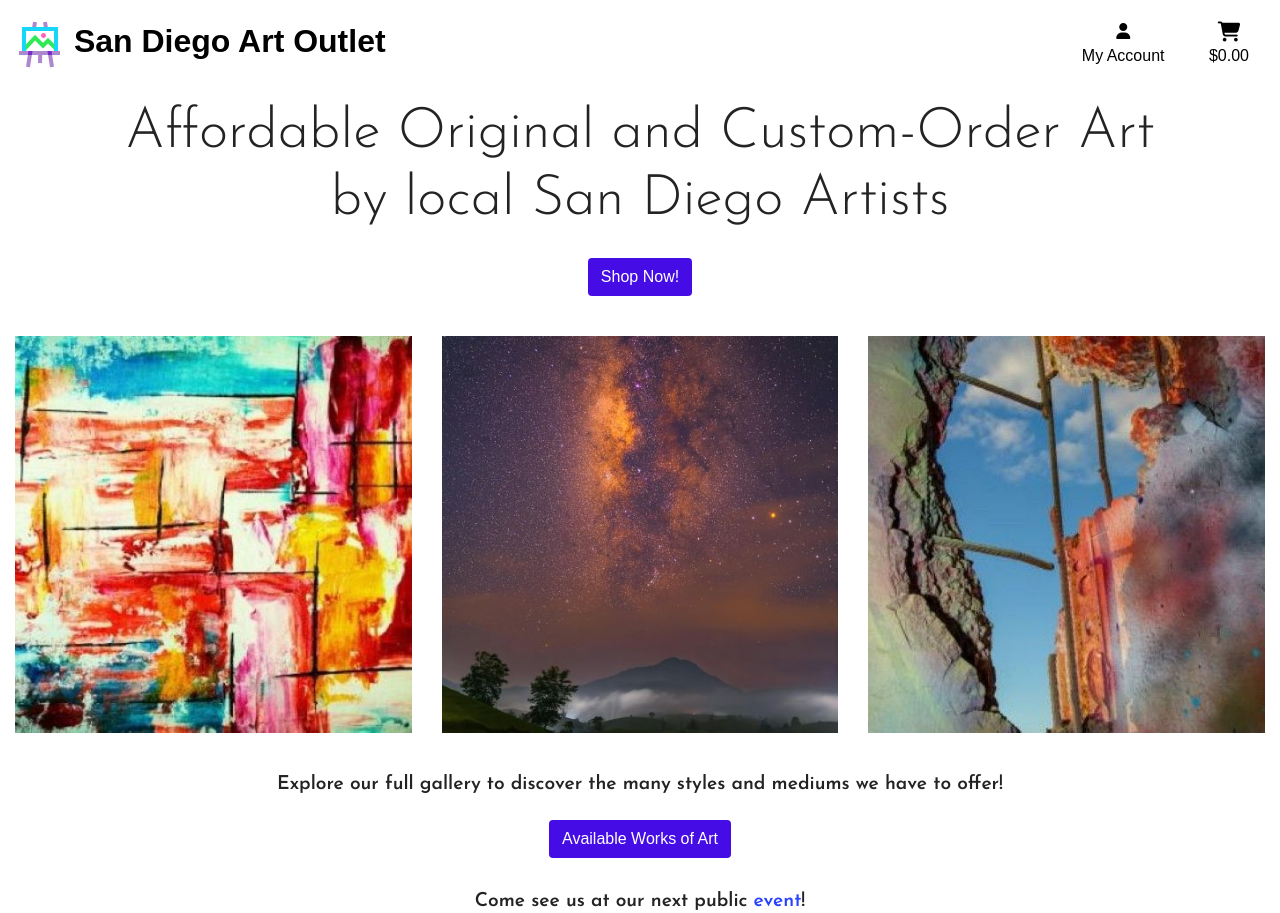
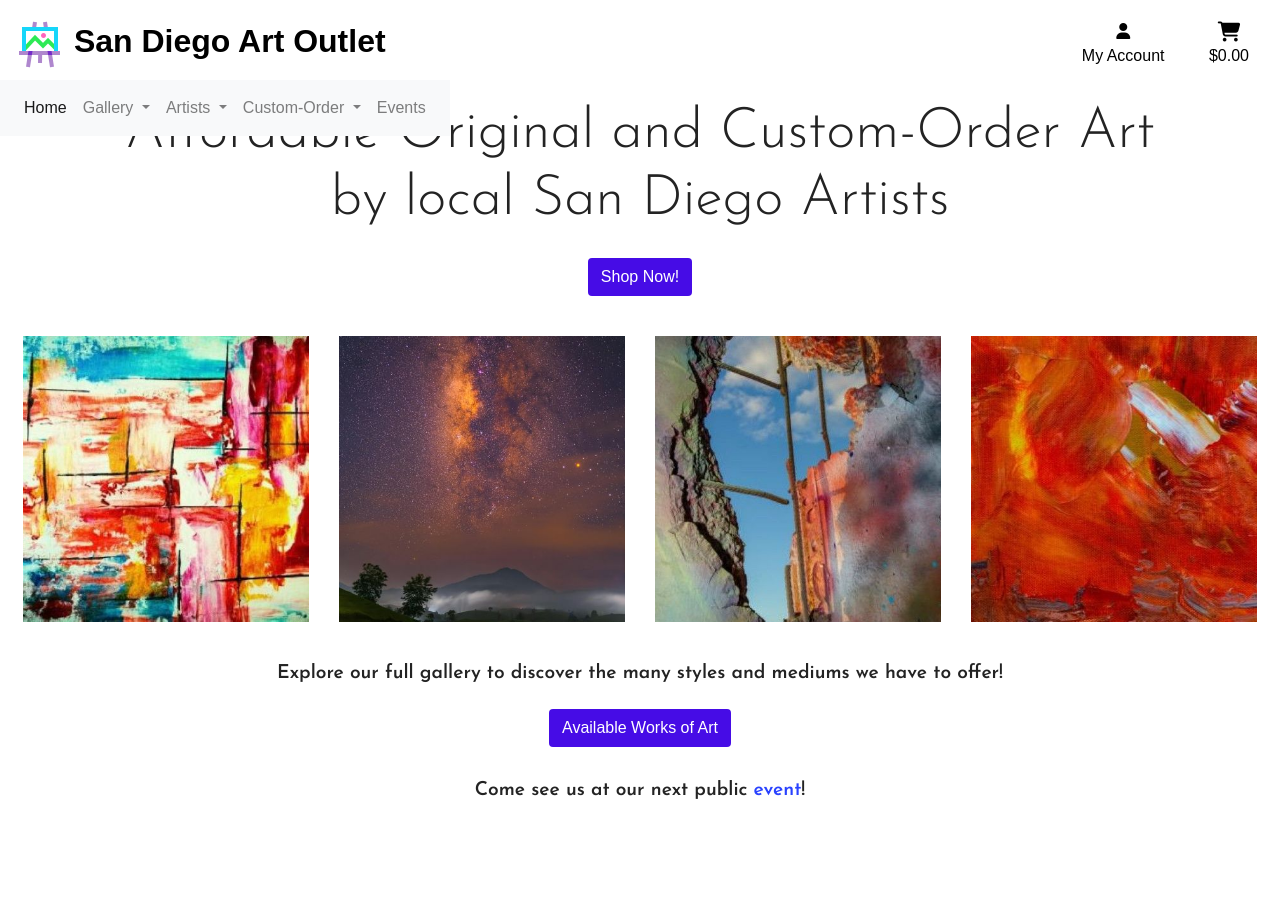
Before and after one commit to ChristineEC/sd_art_outlet, a Django app: page / in a window 1280 px wide. After the commit the page ends 799 px from the top, so only its background shows below. Run offline with Django 4.2, Linux system fonts and the light colour scheme; some libraries are stand-ins or nearby versions; some web fonts are replaced.

Commit message:
Add main nav for desktop

```diff
--- a/home/templates/home/index.html
+++ b/home/templates/home/index.html
@@ -22,18 +22,22 @@
         <div class="row">
             <div class="col d-flex justify-content-center"><button class="btn shop-now-button btn-large my-5" href="#">Shop Now!</button></div>
         </div>
-        <div class="row my-2">
-            <div class="col-12 col-md-6 col-lg-4 my-1 d-flex justify-content-center">
+        <div class="row my-2 px-2">
+            <div class="col-12 col-md-6 col-xl-3 my-1 d-flex justify-content-center">
                 <!--need to fix the src later to {{MEDIA_URL}}filename.jpg-->
                 <img class="img-fluid my-1" src="{% static 'images/multicolored-abstract-painting.jpg' %}" alt="colorful abstract painting">
             </div>
-            <div class="col-12 col-md-6 col-lg-4 my-1 d-flex justify-content-center">
+            <div class="col-12 col-md-6 col-xl-3 my-1 d-flex justify-content-center">
                  <!--need to fix the src later to {{MEDIA_URL}}filename.jpg-->
                 <img class="img-fluid my-1" src="{% static 'images/tropical-milkyway.jpg' %}" alt="stunning photograph of the milkyway">
             </div>
-             <div class="col-12 col-lg-4 d-flex my-1 justify-content-center">
+             <div class="col-12 col-md-6 col-xl-3 d-flex my-1 justify-content-center">
                  <!--need to fix the src later to {{MEDIA_URL}}filename.jpg-->
                 <img class="img-fluid my-1" src="{% static 'images/urban-sky.jpg' %}" alt="artistic photo of the urban sky">
+            </div>
+            <div class="col-12 col-md-6 col-xl-3 d-flex my-1 justify-content-center">
+                 <!--need to fix the src later to {{MEDIA_URL}}filename.jpg-->
+                <img class="img-fluid my-1" src="{% static 'images/abstract-orange-painting.jpg' %}" alt="artistic photo of the urban sky">
             </div>
         </div>
         <div class="row">
--- a/templates/base.html
+++ b/templates/base.html
@@ -48,7 +48,6 @@
             </h1>
           </a>
         </div>
-
         <div class="col-12 col-md-6 my-auto py-1 py-md-0 text-lg-center">
           <ul class="list-inline list-unstyled text-center text-lg-right my-0">
             <li class="list-inline-item dropdown">
@@ -88,6 +87,14 @@
           </ul>
         </div>
       </div>
+      <div class="row">
+        <nav class="navbar navbar-expand-lg navbar-light bg-light">
+          <button class="navbar-toggler" type="button" data-toggle="collapse" data-target="#main-nav" aria-controls="main-nav" aria-expanded="false" aria-label="Toggle navigation">
+            <span class="navbar-toggler-icon"></span>
+          </button>
+          {% include 'includes/main-nav.html' %}
+        </nav>
+      </div>
     </header>
 
     {% if messages %}
--- /dev/null
+++ b/templates/includes/main-nav.html
@@ -0,0 +1,42 @@
+ <div class="collapse navbar-collapse" id="main-nav">
+    <ul class="navbar-nav w-auto mx-auto">
+      <li class="nav-item active">
+        <a class="nav-link" href="#" id="home-link">Home <span class="sr-only">(current)</span></a>
+      </li>
+      <li class="nav-item dropdown">
+        <a class="nav-link dropdown-toggle" href="#" id="gallery-link" role="button" data-toggle="dropdown" aria-haspopup="true" aria-expanded="false">
+          Gallery
+        </a>
+        <div class="dropdown-menu">
+          <a class="dropdown-item" href="#">Oil on Canvas</a>
+          <a class="dropdown-item" href="#">Acrylic on Canvas</a>
+          <a class="dropdown-item" href="#">Photography</a>
+          <div class="dropdown-divider"></div>
+          <a class="dropdown-item" href="#">All Artworks</a>
+        </div>
+      </li>
+      <li class="nav-item dropdown">
+        <a class="nav-link dropdown-toggle" href="#" id="artists-link" role="button" data-toggle="dropdown" aria-haspopup="true" aria-expanded="false">
+          Artists
+        </a>
+        <div class="dropdown-menu">
+          <!--artists to be looped through here and a tags added dynamically -->
+          <a class="dropdown-item" href="#">Artist's Name here</a>
+        </div>
+      </li>
+      <li class="nav-item dropdown">
+        <a class="nav-link dropdown-toggle" href="#" id="custom-order-link" role="button" data-toggle="dropdown" aria-haspopup="true" aria-expanded="false">
+          Custom-Order
+        </a>
+        <div class="dropdown-menu">
+          <a class="dropdown-item" href="#">Custom-Order Inquiry Form</a>
+          <a class="dropdown-item" href="#">Consultation Request</a>
+        </div>
+      </li>
+      <li class="nav-item">
+        <a class="nav-link" href="#" id="events-link" role="button">
+          Events
+        </a>
+      </li>
+    </ul>
+  </div>
```
Also changed, not shown: static/images/abstract-orange-painting.jpg (added), templates/includes/mobile-top-header.html (added).
